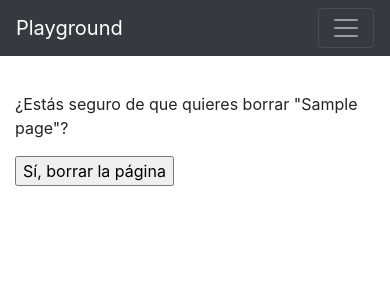
After one commit to slizer98/playground, a Django app: page /pages/delete/1 in a window 390 px wide. The commit adds this page. Shown: the top 300 px of the page. Run offline with Django 5.2, Linux system fonts and the light colour scheme; tables that the repository leaves empty hold one stand-in row (values such as "Sample post"); some libraries are stand-ins or nearby versions.

Commit message:
added DeleteView in pages, making  ckeditor responsive

```diff
--- /dev/null
+++ b/pages/static/pages/css/custom_ckeditor.css
@@ -0,0 +1,4 @@
+.django-ckeditor-widget, .cke_editor_id_content {
+  width: 100% !important;
+  max-width: 821px !important;
+}
--- a/pages/templates/pages/includes/pages_menu.html
+++ b/pages/templates/pages/includes/pages_menu.html
@@ -1,3 +1,8 @@
+{% load static %}
+<script type="text/javascript" src="{% static "ckeditor/ckeditor-init.js" %}"></script>
+<script type="text/javascript" src="{% static "ckeditor/ckeditor/ckeditor.js" %}"></script>
+<link href="{% static 'pages/css/custom_ckeditor.css' %}" rel="stylesheet">
+
 {% if request.user.is_staff %}
 <nav class="navbar navbar-expand-lg navbar-light bg-light">
   <div class="container">
--- /dev/null
+++ b/pages/templates/pages/page_confirm_delete.html
@@ -0,0 +1,20 @@
+{% extends 'core/base.html' %}
+{% load static %}
+{% block title %}Borrar página{% endblock %}
+{% block content %}
+{% include 'pages/includes/pages_menu.html'%}
+<main role="main">
+  <div class="container">
+    <div class="row mt-3">
+      <div class="col-md-9 mx-auto">
+        <div>
+            <form action="" method="post">{% csrf_token %}
+                <p>¿Estás seguro de que quieres borrar "{{ object }}"?</p>
+                <input type="submit" value="Sí, borrar la página" />
+            </form>
+        </div>
+      </div>
+    </div>
+  </div>
+</main>
+{% endblock %}
--- a/pages/templates/pages/page_list.html
+++ b/pages/templates/pages/page_list.html
@@ -15,7 +15,7 @@
 
               {% if request.user.is_staff %}
                 | <a href="{% url 'pages:update' page.id  %}">Editar</a>
-                | <a href="#">Borrar</a>
+                | <a href="{% url 'pages:delete' page.id  %}">Borrar</a>
               {% endif %}
 
             </p>
--- a/pages/urls.py
+++ b/pages/urls.py
@@ -1,9 +1,10 @@
 from django.urls import path
-from .views import PageListView, PageDetailView, PageCreate, PageUpdate
+from .views import PageListView, PageDetailView, PageCreate, PageUpdate, PageDelete
 
 pages_patterns = ([
     path('', PageListView.as_view(), name='pages'),
     path('<int:pk>/<slug:page_slug>/', PageDetailView.as_view(), name='page'),
     path('create/', PageCreate.as_view(), name='create'),
     path('update/<int:pk>', PageUpdate.as_view(), name='update'),
+    path('delete/<int:pk>', PageDelete.as_view(), name='delete'),
 ], 'pages')
--- a/pages/views.py
+++ b/pages/views.py
@@ -4,6 +4,8 @@ from django.views.generic.edit import CreateView, UpdateView, DeleteView
 from django.shortcuts import render, get_object_or_404, get_list_or_404
 from django.urls import reverse, reverse_lazy
 from .models import Page
+from .forms import PageForm
+
 # Create your views here.
 class PageListView(ListView):
     model = Page
@@ -13,7 +15,7 @@ class PageDetailView(DetailView):
 
 class PageCreate(CreateView):
     model = Page
-    fields = ["title", 'content', 'order']
+    form_class = PageForm
     success_url = reverse_lazy('pages:pages')
 
 class PageUpdate(UpdateView):
@@ -23,3 +25,8 @@ class PageUpdate(UpdateView):
 
     def get_success_url(self) -> str:
         return reverse_lazy('pages:update', args=[self.object.id])+ '?ok'
+
+
+class PageDelete(DeleteView):
+    model = Page
+    success_url = reverse_lazy("pages:pages")
```
Also changed, not shown: pages/forms.py (added, +12 -0 lines), pages/templates/pages/page_form.html (+10 -11 lines).
